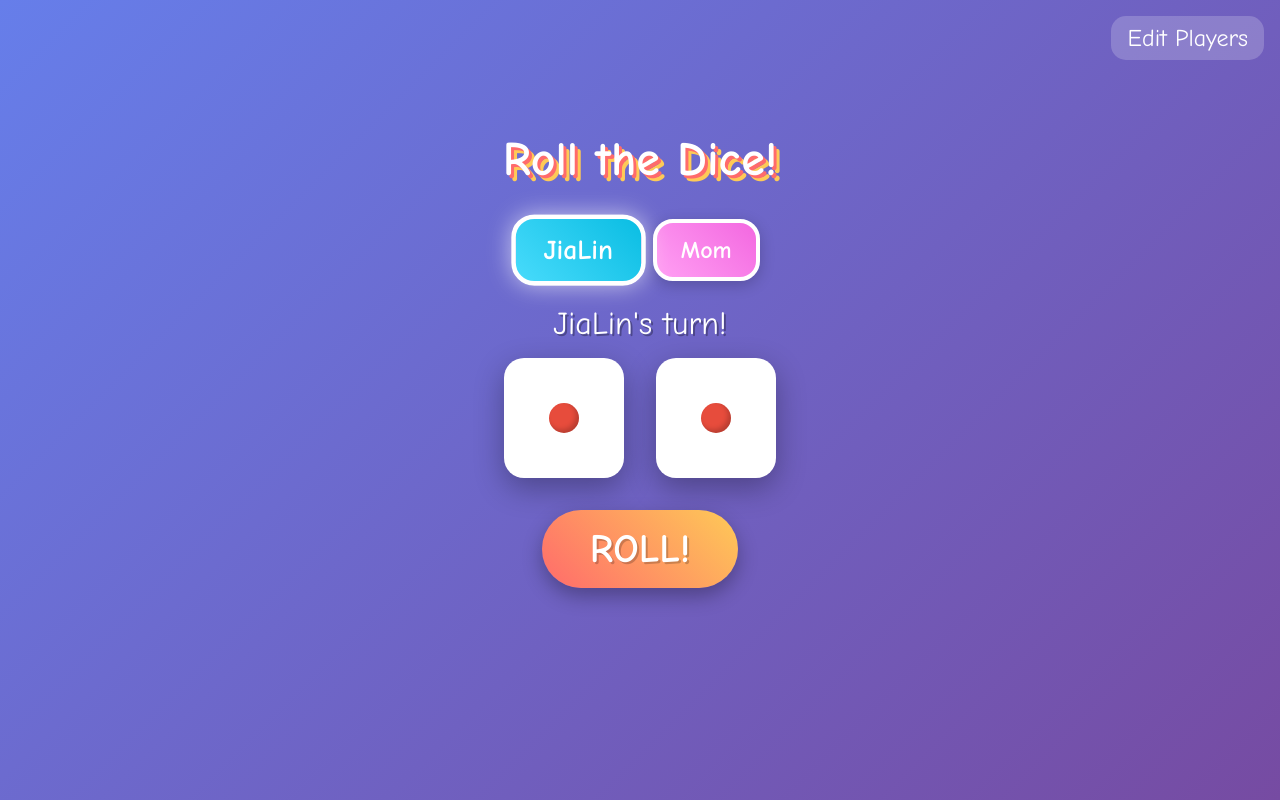
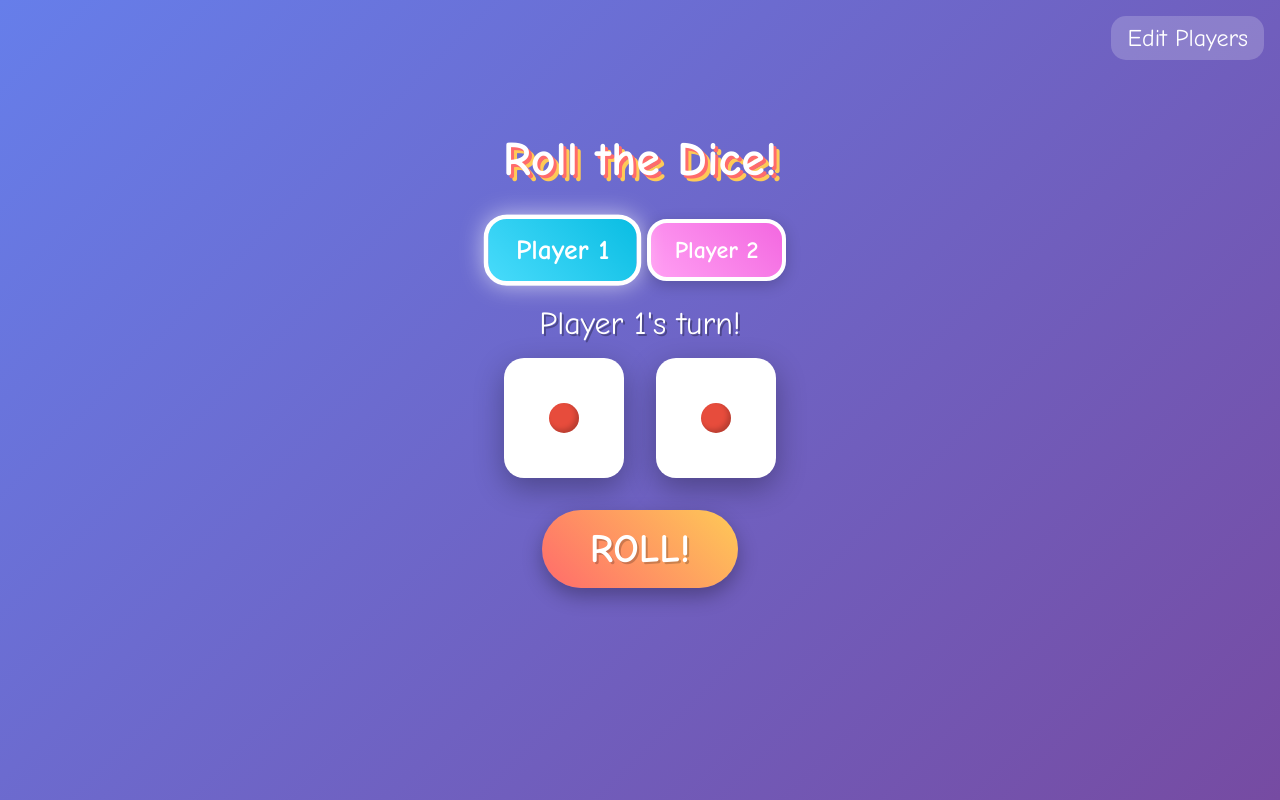
Before and after one commit to dxl0632/dice-roller, a plain HTML site: page index.html in a window 1280 px wide. Drawn offline with Linux system fonts and the light colour scheme.

Commit message:
Use generic default player names

```diff
--- a/index.html
+++ b/index.html
@@ -810,8 +810,8 @@
 
     // Players array
     let players = [
-      { name: 'JiaLin', color: playerColors[0] },
-      { name: 'Mom', color: playerColors[1] }
+      { name: 'Player 1', color: playerColors[0] },
+      { name: 'Player 2', color: playerColors[1] }
     ];
     let currentPlayerIndex = 0;
 
```
